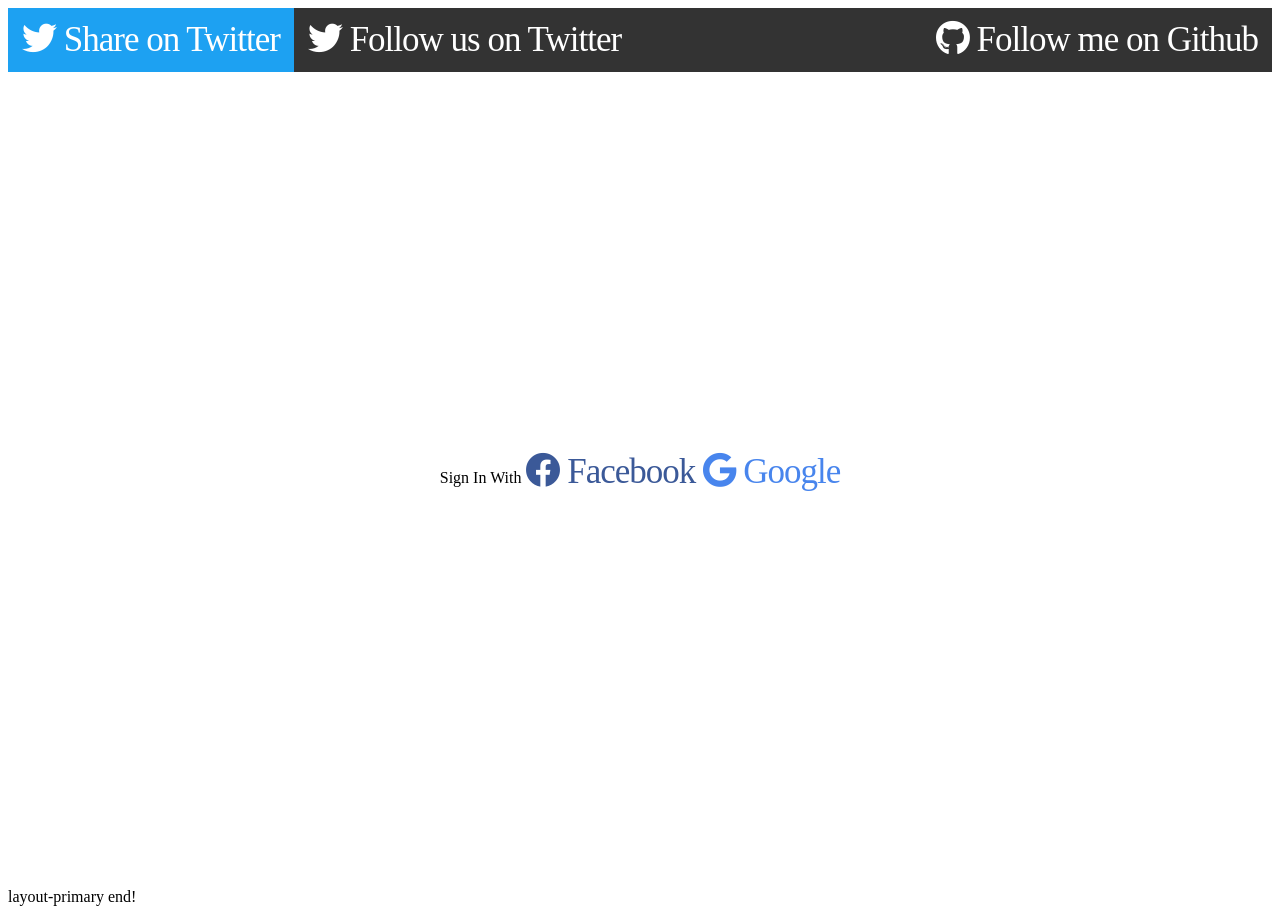
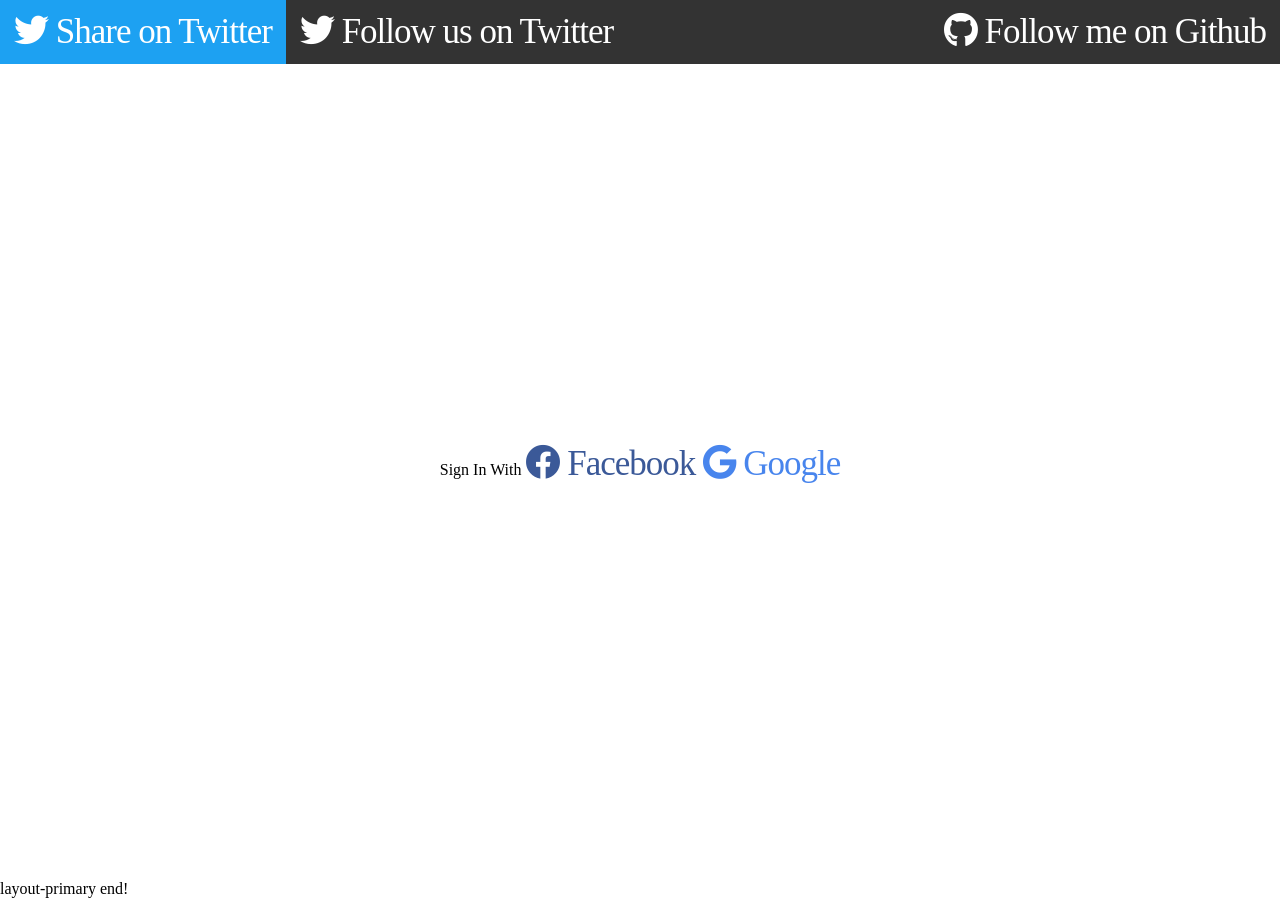
Before and after one commit to rastmob/angular-social-login, an Angular app: page /auth/login in a window 1280 px wide. Built offline with nearby package versions, Linux system fonts and the light colour scheme.

Commit message:
css updated

```diff
--- a/src/styles.css
+++ b/src/styles.css
@@ -1,6 +1,7 @@
 html,
 body {
   height: 100%;
+  margin: 0px;
 }
 a {
   color: #222;
--- a/src/styles.scss
+++ b/src/styles.scss
@@ -1,6 +1,7 @@
 html,
 body {
   height: 100%;
+  margin: 0px;
 }
 a {
   color: #222;
```
